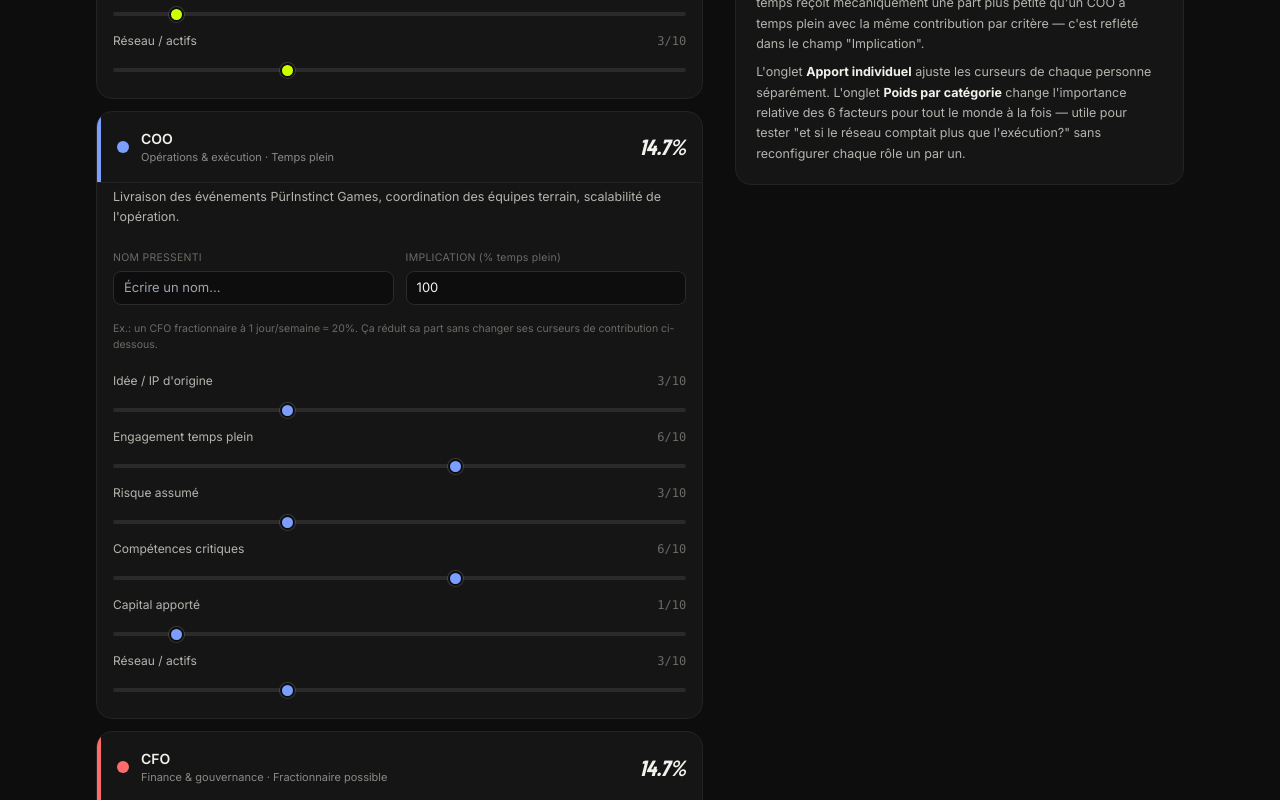
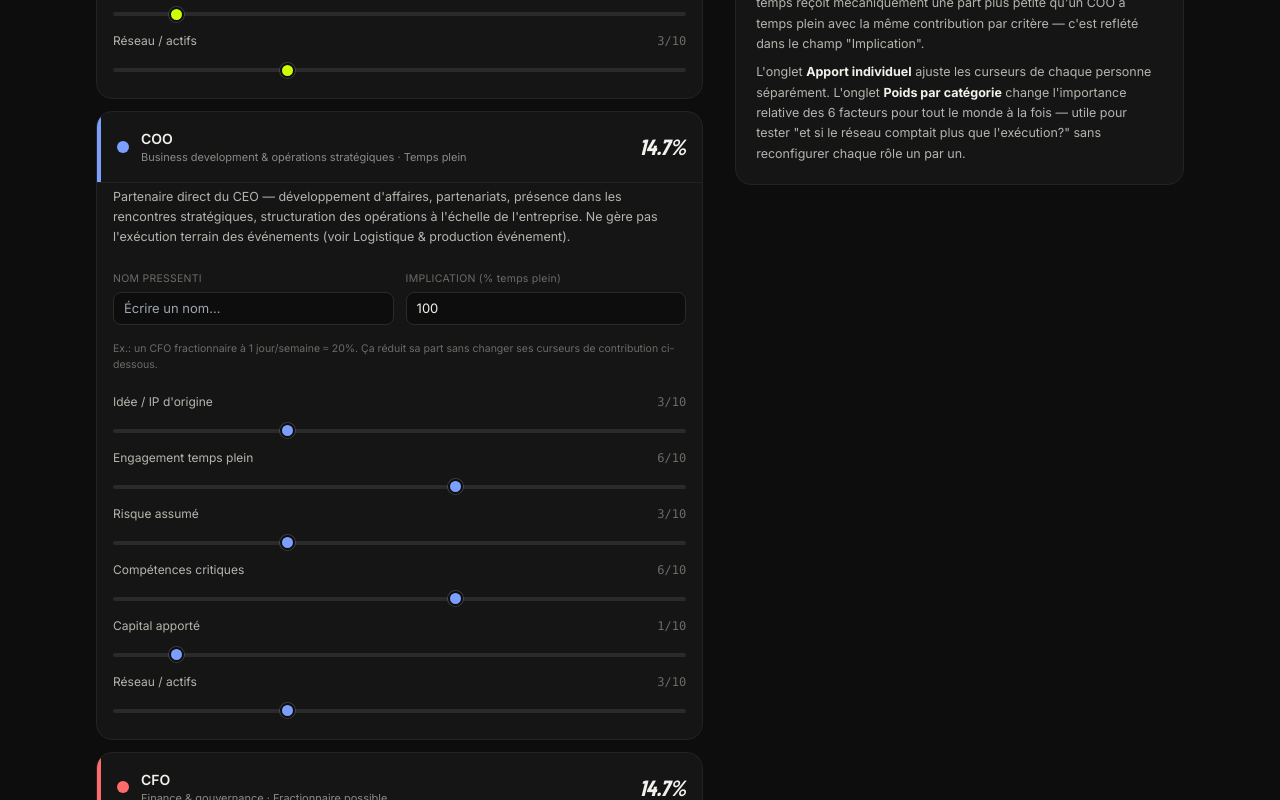
Before and after one commit to dominique-source/purinstinct-captable, a React (Vite) app: page / in a window 1280 px wide. Shown: the part 2880-3680 px from the top of the page. Built offline with nearby package versions, Linux system fonts and the light colour scheme; a web font is replaced by a local one.

Commit message:
feat: clarifier le role du COO (business dev) vs logistique evenementielle, ajouter badge premier employe sous 10%

```diff
--- a/src/App.jsx
+++ b/src/App.jsx
@@ -48,8 +48,8 @@ const CSUITE_ROLES = [
   {
     key: "coo",
     title: "COO",
-    scope: "Opérations & exécution",
-    desc: "Livraison des événements PürInstinct Games, coordination des équipes terrain, scalabilité de l'opération.",
+    scope: "Business development & opérations stratégiques",
+    desc: "Partenaire direct du CEO — développement d'affaires, partenariats, présence dans les rencontres stratégiques, structuration des opérations à l'échelle de l'entreprise. Ne gère pas l'exécution terrain des événements (voir Logistique & production événement).",
     fte: "Temps plein",
   },
   {
@@ -70,7 +70,7 @@ const CSUITE_ROLES = [
     key: "logistics",
     title: "Logistique & production événement",
     scope: "Exécution terrain",
-    desc: "Calendrier des événements, billetterie, matériel, animation et formation des coachs sur site.",
+    desc: "Propriétaire complet de l'événementiel — calendrier des événements, billetterie, matériel, animation et formation des coachs sur site. Rôle distinct du COO, qui se concentre sur le développement d'affaires.",
     fte: "Temps plein",
   },
   {
@@ -750,7 +750,14 @@ export default function EquitySplitStudio() {
                     <div className="p-4 flex items-center gap-3" style={{ borderLeft: `4px solid ${r.color}` }}>
                       <span className="w-3 h-3 rounded-full flex-shrink-0" style={{ background: r.color }} />
                       <div className="flex-1 min-w-0">
-                        <div className="text-[14px] font-semibold">{r.title}</div>
+                        <div className="flex items-center gap-2">
+                          <div className="text-[14px] font-semibold">{r.title}</div>
+                          {r.pct < 10 && (
+                            <span className="text-[9.5px] tracking-wide uppercase text-[#0D0D0D] bg-[#CCFF00] rounded-full px-2 py-0.5 font-semibold flex-shrink-0">
+                              Premier employé
+                            </span>
+                          )}
+                        </div>
                         <div className="text-[11px] text-[#8A8A85]">{r.scope} &middot; {r.fte}</div>
                       </div>
                       <div className="disp italic font-black text-[22px] text-[#F2F2ED]">{r.pct.toFixed(1)}%</div>
@@ -822,6 +829,11 @@ export default function EquitySplitStudio() {
                         <div className="truncate">
                           <span className="text-[#D5D5D0]">{r.title}</span>
                           {r.name && <span className="text-[#8A8A85]"> &mdash; {r.name}</span>}
+                          {r.pct < 10 && (
+                            <span className="ml-1.5 text-[9px] tracking-wide uppercase text-[#0D0D0D] bg-[#CCFF00] rounded-full px-1.5 py-0.5 font-semibold">
+                              Premier employé
+                            </span>
+                          )}
                         </div>
                       </div>
                       <span className="font-mono text-[#F2F2ED] font-semibold flex-shrink-0">{r.pct.toFixed(1)}%</span>
```
Also changed, not shown: .claude/launch.json (added).
